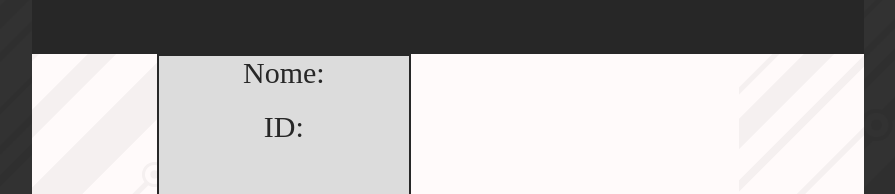
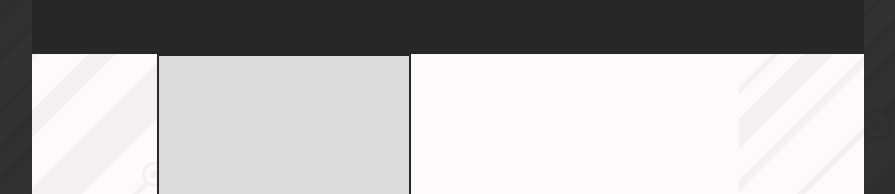
Before and after one commit to mrtondev/Training, a React (Create React App) app in the folder dex/: page / in a window 1280 px wide. Shown: the part 226-420 px from the top of the page, without its empty margins (192-1087 px from the left). Built offline with nearby package versions, Linux system fonts and the light colour scheme.

Commit message:
Card dex Start

```diff
--- a/dex/src/App.jsx
+++ b/dex/src/App.jsx
@@ -3,8 +3,8 @@
 
 const App = () => {
   const [pName, setpName] = useState('');
-  const [namedata, setnameData] = useState('');
-  const [iddata, setiddata] = useState('');
+  const [namedata, setnameData] = useState(null);
+  const [iddata, setiddata] = useState(null);
   const [imageUrl, setImageUrl] = useState(null); // Estado para armazenar a URL da imagem
 
   const change = (event) => {
@@ -21,11 +21,12 @@
       .then((response) => response.json())
       .then((data) => {
         // Manipular dados da API
-        console.log(data);
+        // console.log(data);
 
         setnameData(data.name);
         setiddata(data.id);
-        setImageUrl(data['sprites']['other']['official-artwork']['front_default']); // Definir a URL da imagem
+        // Definir a URL da imagem
+        setImageUrl(data['sprites']['other']['official-artwork']['front_default']);
       })
       .catch((error) => {
         // Manipular erros
@@ -49,8 +50,8 @@
           <div className='pokedexBG'>
             <div className="CardPoke">
             {imageUrl && <img className="sPokeImg" src={imageUrl} alt="Imagem do Pokémon" />}
-              <div className="sPokeName"> <p> Nome: {namedata} </p></div>
-              <div className="sPokeNumber" > <p> ID: {iddata}</p></div>
+            {namedata &&  <div className="sPokeName"> <p> Nome: {namedata} </p></div> }
+            {iddata &&  <div className="sPokeNumber" > <p> ID: {iddata}</p></div> }
             </div>
           </div>
         </div>
```
